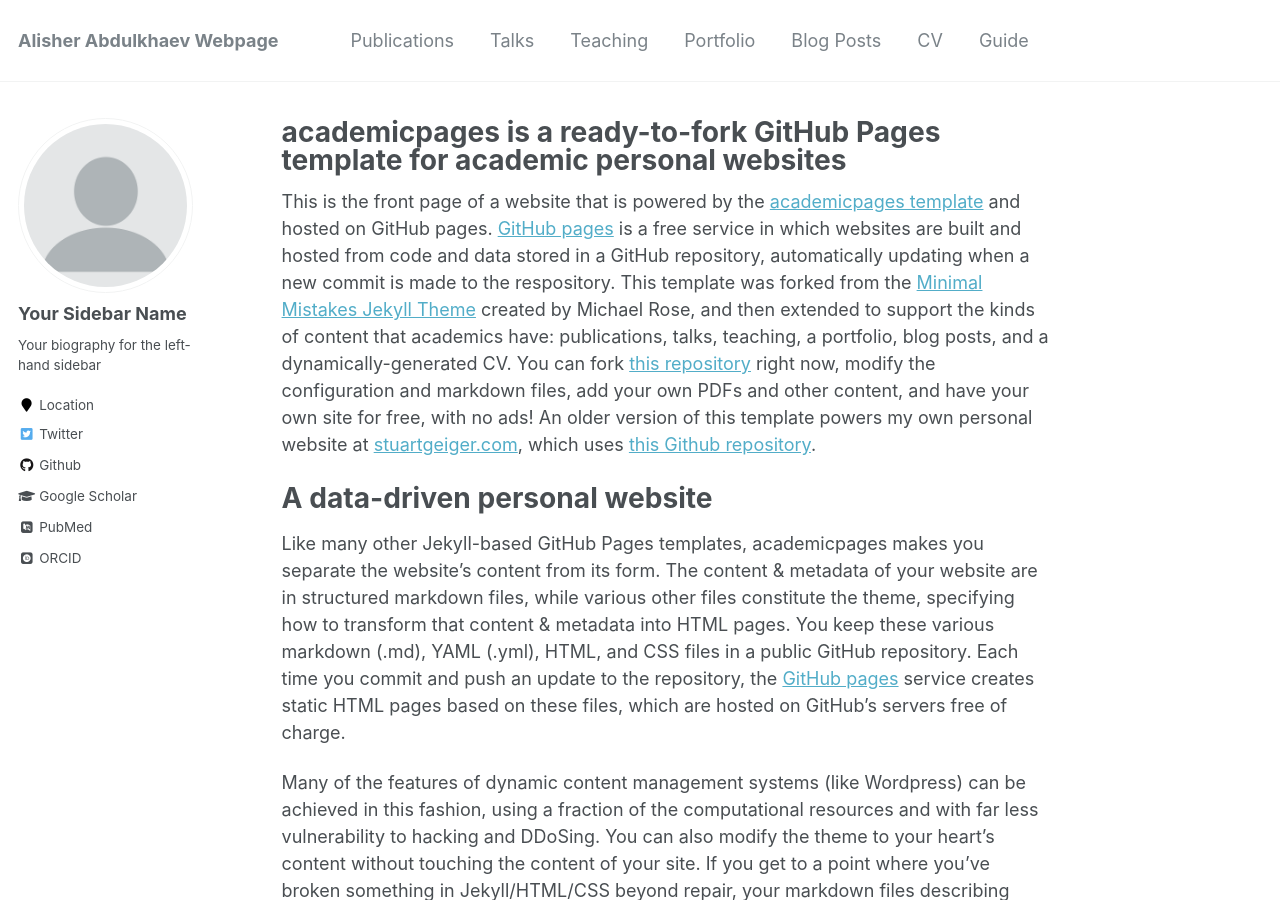
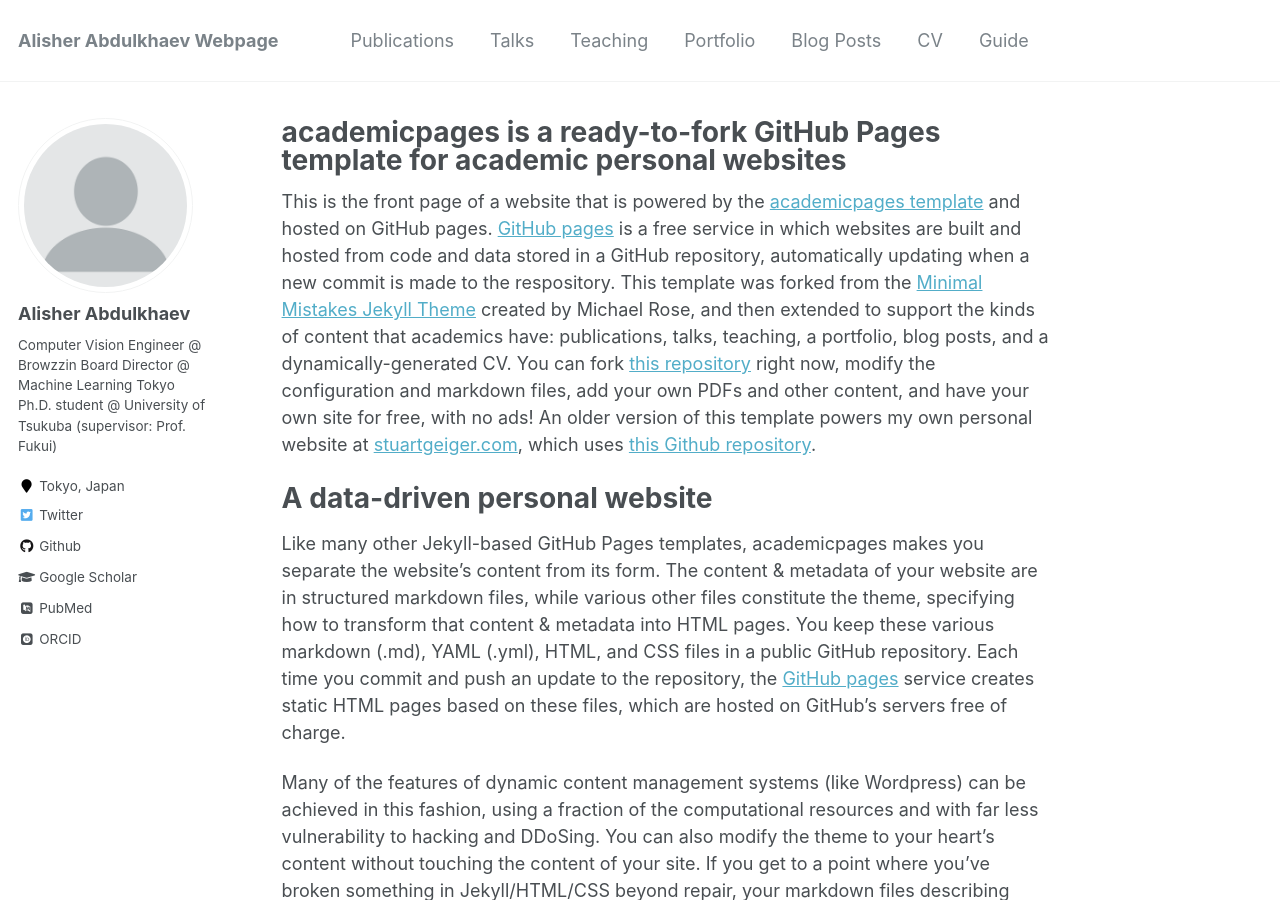
Before and after one commit to vivek37373/alisher-ai.github.io, a Jekyll site: the page built from _pages/about.md, in a window 1280 px wide and 900 px high. Built offline with Jekyll 4.4.1, drawn with Linux system fonts in a browser that asks for light colours; some web fonts are replaced.

Commit message:
Update _config.yml

```diff
--- a/_config.yml
+++ b/_config.yml
@@ -10,7 +10,7 @@ locale                   : "en-US"
 title                    : "Alisher Abdulkhaev Webpage"
 title_separator          : "-"
 name                     : &name "Alisher Abdulkhaev"
-description              : &description "Machine Learning Engineer @ Browzzin \n Board Director @ Machine Learning Tokyo \n Ph.D. student @ University of Tsukuba (supervisor: Prof. Fukui)"
+description              : &description "Computer Vision Engineer @ Browzzin \n Board Director @ Machine Learning Tokyo \n Ph.D. student @ University of Tsukuba (supervisor: Prof. Fukui)"
 url                      : https://alisher-ai.github.io # the base hostname & protocol for your site e.g. "https://mmistakes.github.io"
 baseurl                  : "" # the subpath of your site, e.g. "/blog"
 repository               : "alisher-ai/alisher-ai.github.io"
@@ -80,10 +80,10 @@ analytics:
 
 # Site Author
 author:
-  name             : "Your Sidebar Name"
+  name             : "Alisher Abdulkhaev"
   avatar           : "profile.png"
-  bio              : "Your biography for the left-hand sidebar"
-  location         : "Location"
+  bio              : "Computer Vision Engineer @ Browzzin \n Board Director @ Machine Learning Tokyo \n Ph.D. student @ University of Tsukuba (supervisor: Prof. Fukui)"
+  location         : "Tokyo, Japan"
   employer         :
   pubmed           : "https://www.ncbi.nlm.nih.gov/pubmed/?term=john+snow"
   googlescholar    : "http://yourfullgooglescholarurl.com"
```
